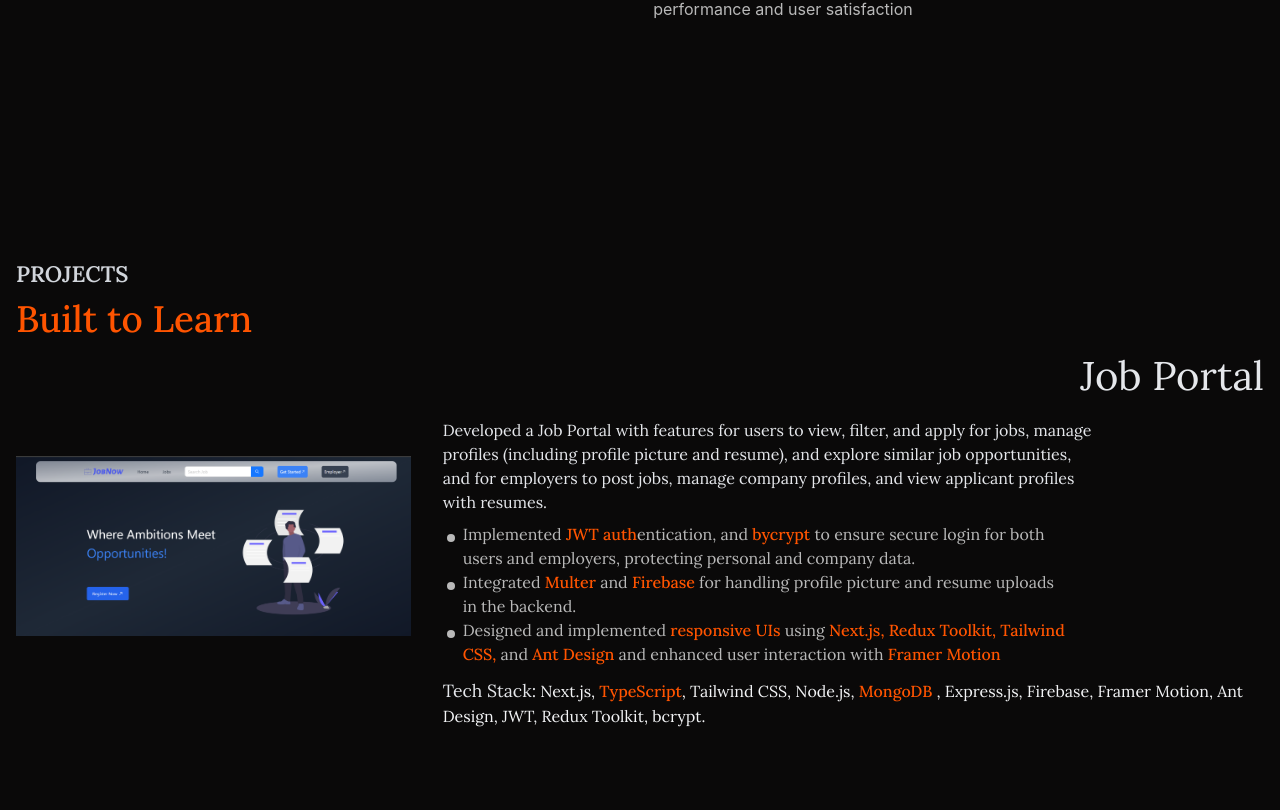
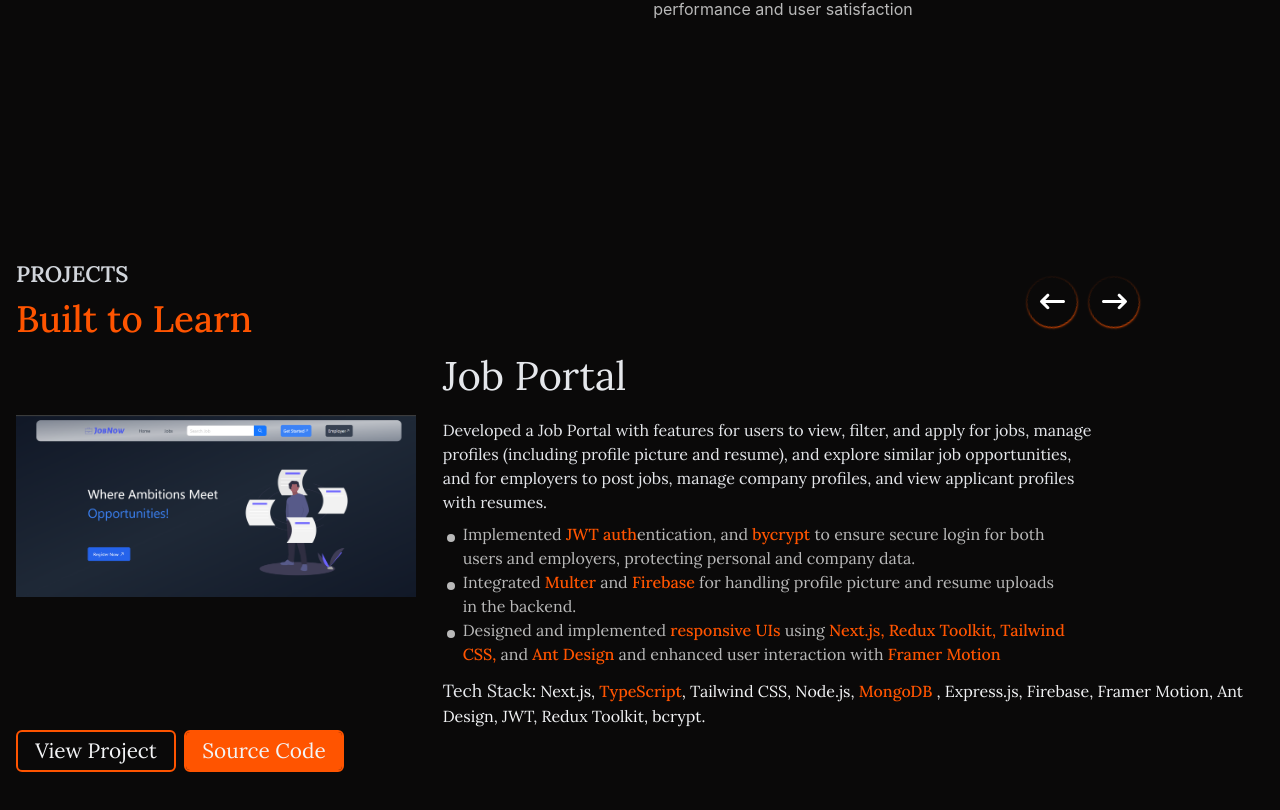
Before and after one commit to ShreeramNew/myportfolio, a Next.js app: page / in a window 1280 px wide. Shown: the part 1628-2438 px from the top of the page. Built offline with nearby package versions, Linux system fonts and the light colour scheme.

Commit message:
added buttons in project section

```diff
--- a/src/app/components/Intro.tsx
+++ b/src/app/components/Intro.tsx
@@ -89,7 +89,7 @@ export default function Intro() {
             </a>
          </div>
 
-         {/* Github and other links  */}
+         {/* extra inner shadow */}
          <div className=" z-[4] h-[5rem] w-full border- absolute bottom-[0rem] flex justify-start items-center px-[2rem] md:px-[20rem] gap-5 text-gray-300 border-">
             <div className=" w-full h-full absolute inset-0 bg-gradient-to-t from-background to-transparent border-"></div>
          </div>
--- a/src/app/components/Projects.tsx
+++ b/src/app/components/Projects.tsx
@@ -1,10 +1,13 @@
 "use client";
-import React from "react";
+import React, { useState } from "react";
 import jobNow from "../../../assets/images/jobNow.png";
 import Image from "next/image";
 import { GoDotFill } from "react-icons/go";
+import { FaArrowRight } from "react-icons/fa";
+import { FaArrowLeftLong, FaArrowRightLong } from "react-icons/fa6";
 
 export default function Projects() {
+   const [showBg, setShowBg] = useState<boolean>(false);
    return (
       <div className=" lg:max-w-[78rem] mx-auto w-full min-h-[30rem] py-[10rem] pb-[3rem] border-">
          <div className=" border- w-full text-center md:text-left lg:w-[90%] flex justify-between items-center ">
@@ -12,15 +15,54 @@ export default function Projects() {
                <div className=" text-[1.4rem] text-gray-300 font-semibold">PROJECTS</div>
                <div className=" text-[2.3rem] text-themeOrange font-[500]">Built to Learn</div>
             </div>
+            {/* Arrows  */}
+            <div className=" flex justify-center items-center gap-3 ">
+               <div className=" text-white w-[50px] h-[50px] rounded-full shadow-sm cursor-pointer flex justify-center z-[10] items-center relative">
+                  <div className="w-[50px] h-[50px] rounded-full shadow-sm cursor-pointer shadow-themeOrange absolute inset-0 animate-spin duration-500 z-[11]"></div>
+                  <FaArrowLeftLong size={25} />
+               </div>
+               <div className=" text-white w-[50px] h-[50px] rounded-full shadow-sm cursor-pointer flex justify-center z-[10] items-center relative">
+                  <div className="w-[50px] h-[50px] rounded-full shadow-sm cursor-pointer shadow-themeOrange absolute inset-0 animate-spin duration-500 z-[11]"></div>
+                  <FaArrowRightLong size={25} />
+               </div>
+            </div>
          </div>
          <div className=" w-full border- px-[1rem] md:px-0 grid grid-cols-6 border- gap-[2rem]">
-            <div className=" w-full flex col-span-2 justify-start items-center border-">
-               <div className=" h-[25rem] w-[30rem]">
+            <div className=" w-full flex flex-col col-span-2 justify-start items-start border-">
+               <div className=" h-[20rem] w-[25rem] border-">
                   <Image alt="jobNow" src={jobNow} className=" w-full h-full object-contain" />
+               </div>
+
+               {/* Project Links  */}
+               <div className=" flex justify-center items-center gap-2">
+                  <div
+                     className=" w-[10rem] h-[2.6rem] border-2 overflow-hidden border-themeOrange rounded-[6px] flex justify-center items-center text-gray-100 mt-[4rem] text-[1.3rem] cursor-pointer relative"
+                     onMouseOver={() => setShowBg(true)}
+                     onMouseLeave={() => setShowBg(false)}
+                  >
+                     <div className="z-[1]">View Project</div>
+                     <div
+                        className={`w-[11rem] h-full absolute ${
+                           showBg ? "left-0" : "left-[-11rem]"
+                        } transition-all duration-500  rounded-r-[7px] bg-themeOrange z-[0]`}
+                     ></div>
+                  </div>
+                  <div
+                     className=" w-[10rem] h-[2.6rem] border-2 overflow-hidden border-themeOrange rounded-[6px] flex justify-center items-center text-gray-100 mt-[4rem] text-[1.3rem] cursor-pointer relative"
+                     onMouseOver={() => setShowBg(true)}
+                     onMouseLeave={() => setShowBg(false)}
+                  >
+                     <div className="z-[1]">Source Code</div>
+                     <div
+                        className={`w-[11rem] h-full absolute ${
+                           showBg ? "left-[-11rem]" : "left-[0rem]"
+                        } transition-all duration-500  rounded-r-[7px] bg-themeOrange z-[0]`}
+                     ></div>
+                  </div>
                </div>
             </div>
             <div className=" w-full col-span-4">
-               <div className=" w-full flex justify-end items-center text-[2.5rem] text-gray-200">
+               <div className=" w-full flex justify-start items-center text-[2.5rem] text-gray-200">
                   Job Portal
                </div>
                <div className=" flex flex-col items-start justify-start">
```
